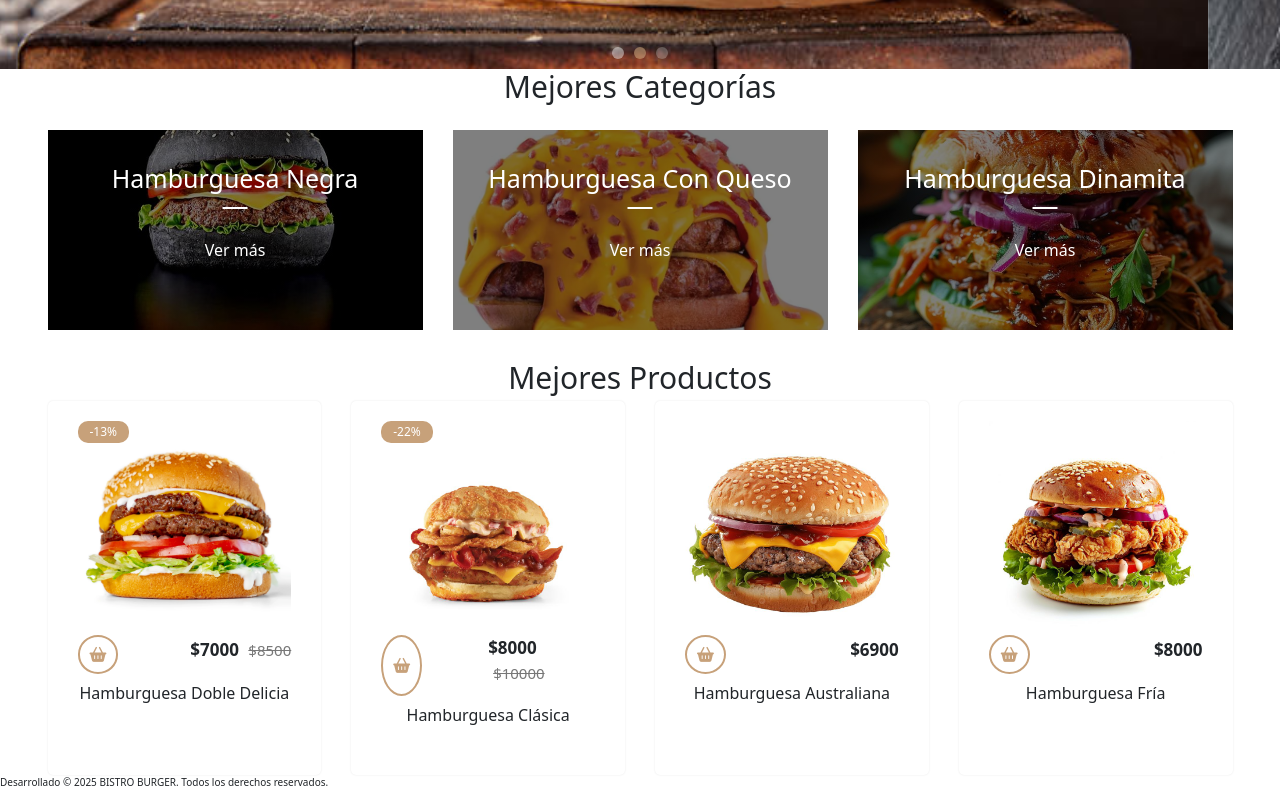
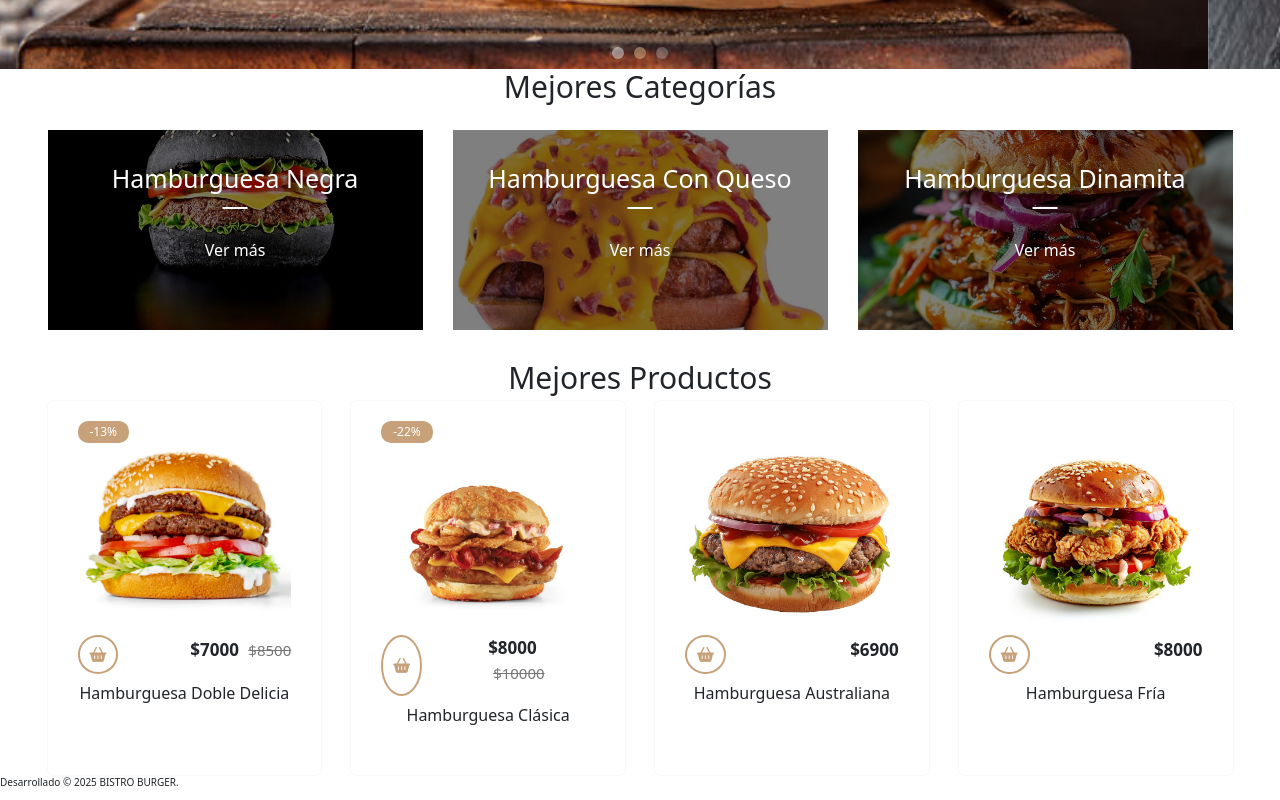
Before and after one commit to Gijuarez/Hamburquesa1, a plain HTML site: page index.html in a window 1280 px wide. Shown: the part 676-1476 px from the top of the page. Drawn offline with nearby package versions, Linux system fonts and the light colour scheme.

Commit message:
original
el footer solo contiene los derechos del autor

```diff
--- a/index.html
+++ b/index.html
@@ -180,11 +180,11 @@
             </div>
         </section>
     </main>
-
+ <!-- original footer -->
     <footer>
         <div class="copyright">
             <p>
-                Desarrollado &copy; 2025 BISTRO BURGER. Todos los derechos reservados.
+                Desarrollado &copy; 2025 BISTRO BURGER.
             </p>
         </div>
     </footer>
```
